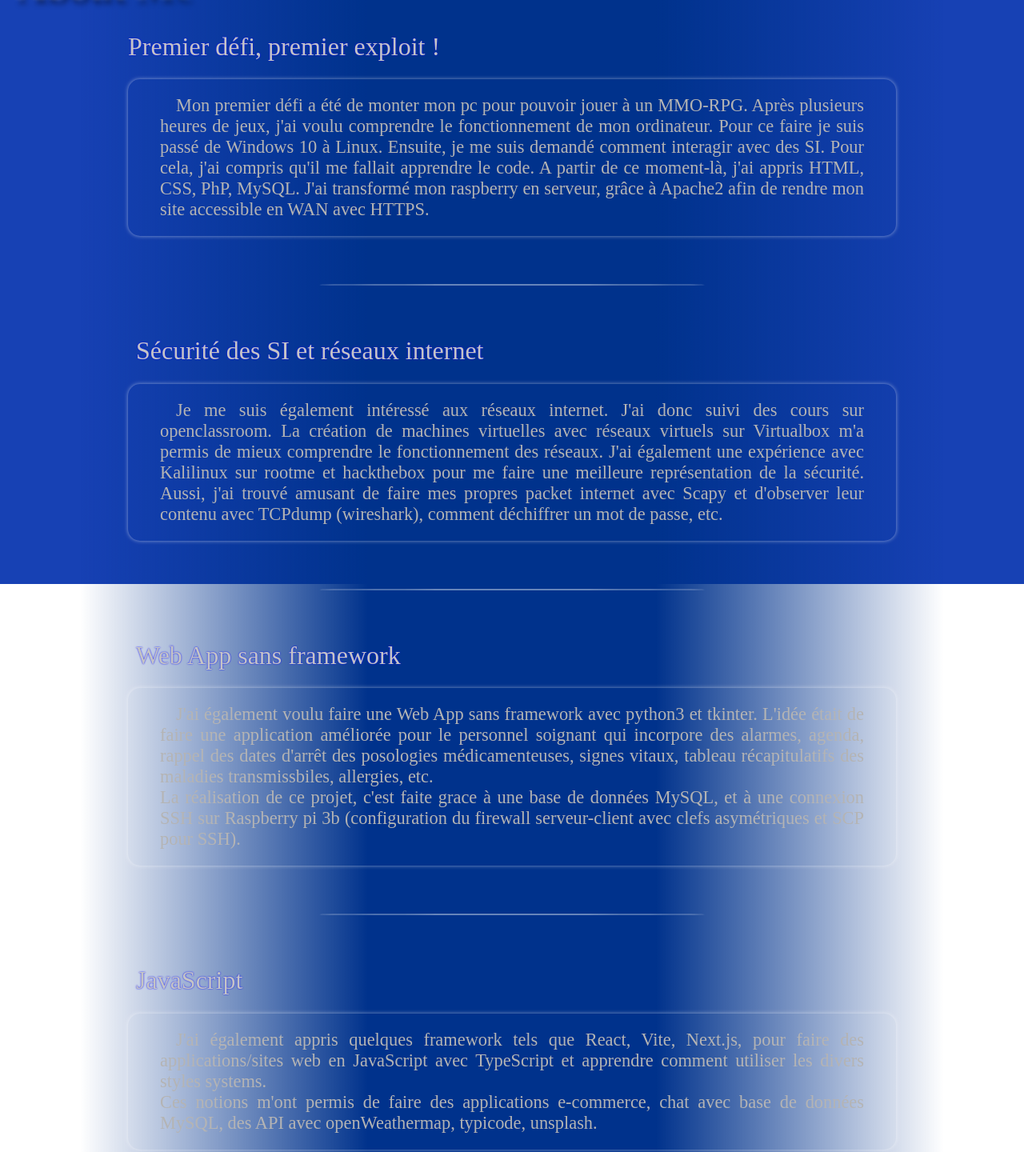
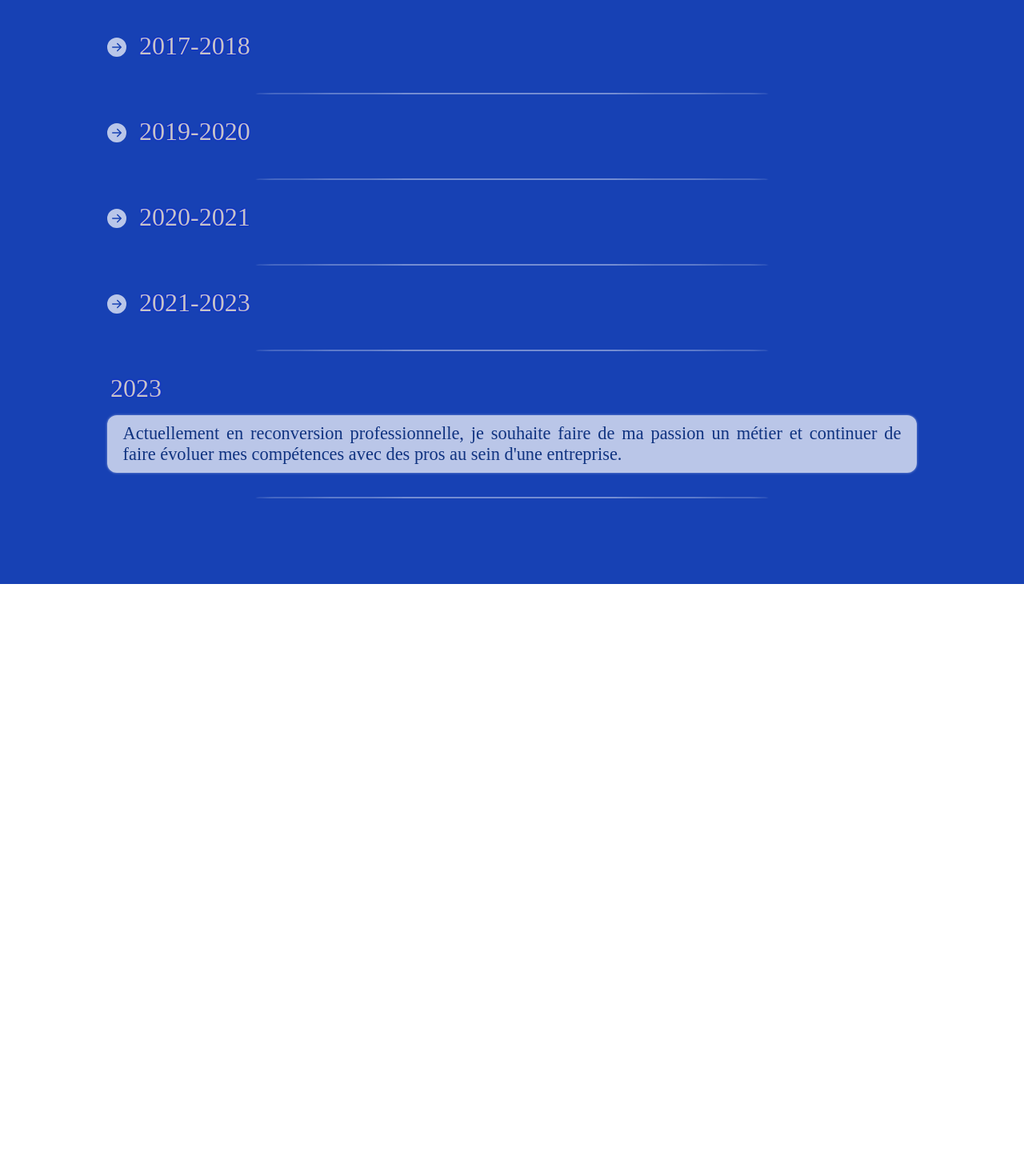
Before and after one commit to TLRKiliann/yarn-portfolio, a Next.js app in the folder my-portfolio/: page /about in a window 1280 px wide. Shown: the part 70-1510 px from the top of the page at 80% size. After the commit the page ends 800 px from the top, so only its background shows below. Built offline with nearby package versions, Linux system fonts and the light colour scheme; a web font is replaced by a local one.

Commit message:
transition setup done & structure scss improved

```diff
--- a/my-portfolio/pages/about/index.tsx
+++ b/my-portfolio/pages/about/index.tsx
@@ -1,15 +1,36 @@
-import React from 'react'
+import React, { useState } from 'react'
 import Layout from "../../components/Layout"
 import {useRouter} from 'next/router'
+import Link from 'next/link'
+import {BsFillArrowRightCircleFill} from 'react-icons/bs'
 import Image from 'next/image'
 import styles from '@/styles/About.module.scss'
 
 const About:React.FC = () => {
-
   const router = useRouter() as any
+  const [first, setFirst] = useState<boolean>(false)
+  const [second, setSecond] = useState<boolean>(false)
+  const [third, setThird] = useState<boolean>(false)
+  const [four, setFour] = useState<boolean>(false)
 
   const handleBackToHome = () => {
     router.replace("/")
+  }
+
+  const handleFirst = () => {
+    setFirst(first => !first)
+  }
+
+  const handleSecond = () => {
+    setSecond(second => !second)
+  }
+
+  const handleThird = () => {
+    setThird(third => !third)
+  }
+
+  const handleFour = () => {
+    setFour(four => !four)
   }
 
   return (
@@ -38,76 +59,191 @@ const About:React.FC = () => {
         <h1 className={styles.mainheaderabout}>About Me</h1>
 
         <article className={styles.article}>
-          <li className={styles.listhead}>
-            <a className={styles.aboutclassa}>Premier défi, premier exploit !
+
+          <div className={styles.listabout}>
+
+            {first === false ? (
+              <button type='button' onClick={handleFirst} className={styles.button}>
+                <BsFillArrowRightCircleFill className={styles.logoreact} size={24}/>
+              </button>
+              ) : (
+              <button type='button' onClick={handleFirst} className={styles.button}>
+                <BsFillArrowRightCircleFill className={styles.rotationlogo} size={24}/>
+              </button>
+              )
+            }
+            <a className={styles.aboutclassa}>
+              2017-2018
             </a>
-          </li>
-          <p className={styles.paragraphabout}>
-            Mon premier défi a été de monter mon pc pour pouvoir jouer à un MMO-RPG.
-            Après plusieurs heures de jeux, j'ai voulu comprendre le fonctionnement
-            de mon ordinateur. Pour ce faire je suis passé de Windows 10 à Linux.
-            Ensuite, je me suis demandé comment interagir avec des SI. Pour cela, j'ai
-            compris qu'il me fallait apprendre le code. A partir de ce moment-là,
-            j'ai appris HTML, CSS, PhP, MySQL. J'ai transformé mon raspberry en serveur,
-            grâce à Apache2 afin de rendre mon site accessible en WAN avec HTTPS.
-          </p>
+          </div>
+
+          {first === true ? (
+            <div className={styles.paragraphaboutfirst}>
+              <li className={styles.li}>
+                <Link className={styles.link} href="https://github.com/TLRKiliann/server-PHP-MySQL">
+                  Premier site en HTML, CSS, PhP, MySQL avec server Apache2
+                  raspberry (WAN) HTTPS
+                </Link>
+              </li>
+              <li className={styles.li}>
+                <Link className={styles.link} href="https://github.com/TLRKiliann/apache2_conf_raspberry">
+                  Configuration https apache2-ssl
+                </Link>
+              </li>
+            </div>
+            ) : null
+          }
+
           <hr className={styles.hrabout}/>
           <br />
-          <li className={styles.listabout}>
-            <a className={styles.aboutclassa}>Sécurité des SI et réseaux internet
+
+          <div className={styles.listabout}>
+
+            {second === false ? (
+              <button type='button' onClick={handleSecond} className={styles.button}>
+                <BsFillArrowRightCircleFill className={styles.logoreact} size={24}/>
+              </button>
+              ) : (
+              <button type='button' onClick={handleSecond} className={styles.button}>
+                <BsFillArrowRightCircleFill className={styles.rotationlogo} size={24}/>
+              </button>
+              )
+            }
+
+            <a className={styles.aboutclassa}>
+              2019-2020
             </a>
-          </li>
-          <p className={styles.paragraphabout}>
-            Je me suis également intéressé aux réseaux internet. J'ai donc suivi des
-            cours sur openclassroom. La création de machines virtuelles avec réseaux
-            virtuels sur Virtualbox m'a permis de mieux comprendre le fonctionnement des
-            réseaux. J'ai également une expérience avec Kalilinux sur rootme et hackthebox
-            pour me faire une meilleure représentation de la sécurité. Aussi, j'ai trouvé
-            amusant de faire mes propres packet internet avec Scapy et d'observer leur
-            contenu avec TCPdump (wireshark), comment déchiffrer un mot de passe, etc.
-          </p>
+          </div>
+
+          {second === true ? (
+            <div className={styles.paragraphaboutfirst}>
+              <li className={styles.li}>
+                <Link className={styles.link} href="https://github.com/TLRKiliann/BMI">
+                  BMI (python3-tkinter)
+                </Link>
+              </li>
+              <li className={styles.li}>
+                <Link className={styles.link} href="https://github.com/TLRKiliann/phpython-server">
+                  phpython-server
+                </Link>
+              </li>
+            </div>
+            ) : null
+          }
+
           <hr className={styles.hrabout}/>
           <br />
-          <li className={styles.listabout}>
-            <a className={styles.aboutclassa}>Web App sans framework
+
+          <div className={styles.listabout}>
+
+            {third === false ? (
+              <button type='button' onClick={handleThird} className={styles.button}>
+                <BsFillArrowRightCircleFill className={styles.logoreact} size={24}/>
+              </button>
+              ) : (
+              <button type='button' onClick={handleThird} className={styles.button}>
+                <BsFillArrowRightCircleFill className={styles.rotationlogo} size={24}/>
+              </button>
+              )
+            }
+
+            <a className={styles.aboutclassa}>
+              2020-2021
             </a>
-          </li>
-          <p className={styles.paragraphabout}>
-            J'ai également voulu faire une Web App sans framework avec python3 et tkinter.
-            L'idée était de faire une application améliorée pour le personnel soignant qui
-            incorpore des alarmes, agenda, rappel des dates d'arrêt des posologies
-            médicamenteuses, signes vitaux, tableau récapitulatifs des maladies
-            transmissbiles, allergies, etc.
-          <br />
-            La réalisation de ce projet, c'est faite grace à une base de données MySQL,
-            et à une connexion SSH sur Raspberry pi 3b (configuration du firewall
-            serveur-client avec clefs asymétriques et SCP pour SSH).
-          </p>
+          </div>
+
+          {third === true ? (
+            <div className={styles.paragraphaboutfirst}>
+              <li className={styles.li}>
+                <Link className={styles.link} href="https://github.com/TLRKiliann/tor-proxy">
+                  tor proxy on linux and raspberry pi 400
+                </Link>
+              </li>
+              <li className={styles.li}>
+                <Link className={styles.link} href="https://github.com/TLRKiliann/anxious_scale">
+                  anxious_scale (stand-alone) échelle d'évaluation des angoisse (psychatrie)
+                </Link>
+              </li>
+              <li className={styles.li}>
+                <Link className={styles.link} href="https://github.com/TLRKiliann/psychotabs">
+                  psychotabs (stand-alone)
+                </Link>
+              </li>
+              <li className={styles.li}>
+                <Link className={styles.link} href="https://github.com/TLRKiliann/interactions">
+                  interactions python3-tkinter (stand-alone)
+                </Link>
+              </li>
+              <li className={styles.li}>
+                <Link className={styles.link} href="https://github.com/TLRKiliann/timetrack">
+                  timetrack (application soins infirmiers) python3-tkinter ssh
+                  scp mysql
+                </Link>
+              </li>
+            </div>
+            ) : null
+          }
+
           <hr className={styles.hrabout}/>
           <br />
-          <li className={styles.listabout}>
-            <a className={styles.aboutclassa}>JavaScript
+
+          <div className={styles.listabout}>
+
+            {four === false ? (
+              <button type='button' onClick={handleFour} className={styles.button}>
+                <BsFillArrowRightCircleFill className={styles.logoreact} size={24}/>
+              </button>
+              ) : (
+              <button type='button' onClick={handleFour} className={styles.button}>
+                <BsFillArrowRightCircleFill className={styles.rotationlogo} size={24}/>
+              </button>
+              )
+            }
+
+            <a className={styles.aboutclassa}>
+              2021-2023
             </a>
-          </li>
-          <p className={styles.paragraphabout}>
-            J'ai également appris quelques framework tels que React, Vite, Next.js,
-            pour faire des applications/sites web en JavaScript avec TypeScript et
-            apprendre comment utiliser les divers styles systems.
-          <br />
-            Ces notions m'ont permis de faire des applications e-commerce, chat avec base
-            de données MySQL, des API avec openWeathermap, typicode, unsplash.
-          </p>
+          </div>
+
+          {four === true ? (
+            <div className={styles.paragraphaboutfirst}>
+              <li className={styles.li}>
+                <Link className={styles.link} href="https://github.com/TLRKiliann/Contacts-React">
+                  Phone contact with React (Contacts-React)
+                </Link>
+              </li>
+              <li className={styles.li}>
+                <Link className={styles.link} href="https://github.com/TLRKiliann/typescript-e-commerce">
+                  typescript-e-commerce
+                </Link>
+              </li>
+              <li className={styles.li}>
+                <Link className={styles.link} href="https://github.com/TLRKiliann/mernstack-api">
+                  mernstack-api (vite-react-typescript-mysql)
+                </Link>
+              </li>
+              <li className={styles.li}>
+                <Link className={styles.link} href="https://github.com/TLRKiliann/nextjs-api">
+                  Next.js api
+                </Link>
+              </li>
+            </div>
+            ) : null
+          }
+
           <hr className={styles.hrabout}/>
           <br />
-          <li className={styles.listabout}>
-            <a className={styles.aboutclassa}>Et la suite...
+
+          <div className={styles.listabout}>
+            <a className={styles.aboutclassa}>
+              2023
             </a>
-          </li>
-          <p className={styles.paragraphabout}>
+          </div>
+          <div className={styles.paragraphabout}>
             Actuellement en reconversion professionnelle, je souhaite faire de ma passion
             un métier et continuer de faire évoluer mes compétences avec des pros au sein
             d'une entreprise.
-          </p>
+          </div>
           <hr className={styles.hrabout} style={{marginBottom: "0px"}} />
           <br />
         </article>
--- a/my-portfolio/styles/About.module.scss
+++ b/my-portfolio/styles/About.module.scss
@@ -1,9 +1,51 @@
 @import 'fonts.scss';
 @import 'colors.scss';
+
+@keyframes first-link {
+  0% {
+    opacity: 0;
+    transform: translateY(-40px);
+  }
+  100% {
+    opacity: 1;
+    transform: translateY(0px);
+  }
+}
 
 @mixin topright(){
   top: 0px;
   right: 0px;
+}
+
+@mixin rotationlogostyle(){
+  margin-bottom: -3px;
+  color: rgba(255,255,255,0.7);
+}
+
+@mixin logohover(){
+  cursor: pointer;
+  color: rgba(255,255,255, 0.3);
+}
+
+@mixin transitionparagraph(){
+  width: 76%;
+  margin: auto;
+  margin-top: 5px;
+  padding: 10px 20px;
+  text-decoration: none;
+  text-align: justify;
+  font-family: $abhaya_font;
+  font-size: 1.4rem;
+  color: rgba(16, 51, 128, 1);
+  background: rgba(255,255,255,0.7);
+  border-radius: 12px;
+  box-shadow: 0px 0px 3px rgba(255,255,255,0.5);
+}
+
+@mixin linkstyle(){
+  margin-left: -14px;
+  text-decoration: none;
+  color: rgba(16, 51, 128, 1);
 }
 
 .bgcolorabout {
@@ -53,60 +95,85 @@
     padding-left: 20px;
     font-family: $abhaya_font;
     font-size: 3.2rem;
-    /*color: rgba(0,50,240,1);*/
-    color: whitesmoke;
+    color: $whitesmoke;
     text-shadow:
-      0px 0px 1px rgba(24,24,24, 1),
-      0px 0px 5px rgba(180,180,180, 1),
-      3px 8px 7px rgba(0,0,0, 0.3),
-      3px 8px 5px rgba(0,0,0, 0.1),
+      0px 0px 1px $lightgrey_24,
+      0px 0px 2px rgba(180,180,180, 1);
   }
   .article {
-    position: absolute;
-    top: 0px;
-    right: 100px;
-    left: 100px;
-    padding: 10px 60px;
-    margin-bottom: 40px;
-    background: linear-gradient(90deg,
-      rgba(255,255,255,0), rgba(0,50,140,1),
-      rgba(0,50,140,1), rgba(255,255,255,0));
+    margin-top: 20px;
+    margin-bottom: 30px;
     border-radius: 20px;
-    .listhead {
-      margin-top: 100px;
+    .button {
+      background: transparent;
+      border: none;
+      outline: none;
+      .logoreact {
+        @include rotationlogostyle();
+        &:hover {
+          @include logohover();
+        }
+      }
+    }
+    .rotationlogo {
+      @include rotationlogostyle();
+      transform: rotateZ(90deg);
+      &:hover {
+        @include logohover();
+      }
+    }
+    .listabout {
+      width: 80%;
+      margin: auto;
+      position: relative;
+      padding: 10px 20px;
+      list-style: none;
       font-family: $abhaya_font;
       font-size: 2rem;
-      list-style: none;
       color: $whitesmoke;
       text-shadow: 0px 0px 2px blue;
-    }
-    .listabout {
-      font-family: $abhaya_font;
-      font-size: 2rem;
-      list-style: none;
-
-        color: $whitesmoke;
-        text-shadow: 0px 0px 2px blue;
+      background: $bg_color;
+      z-index: 2;
       .aboutclassa {
         padding: 3px 10px;
       }
     }
+    .paragraphaboutfirst {
+      position: relative;
+      @include transitionparagraph();
+      opacity: 1;
+      z-index: 1;
+
+      animation-name: first-link;
+      animation-duration: 2s;
+      animation-timing-function: ease;
+      transform: translateY(0px);
+      .li {
+        color: rgba(16, 51, 128, 1);
+        &:hover {
+          color: dodgerblue;
+        }
+        .link {
+          @include linkstyle();
+          &:hover {
+            color: dodgerblue;
+          }
+        }
+      }
+    }
     .paragraphabout {
-      padding: 20px 40px;
-      text-align: justify;
-      text-indent: 20px;
-      font-family: $abhaya_font;
-      font-size: 1.4rem;
-      color: rgba(180,180,180, 1);
-      background: transparent;
-
-      box-shadow: 0px 0px 5px rgba(255,255,255,0.5);
-      border-radius: 15px;
+      @include transitionparagraph();
+      .li {
+        color: rgba(16, 51, 128, 1);
+        .link {
+          @include linkstyle();
+        }
+      }
     }
     .hrabout {
       width: 50%;
-      margin-top: 60px;
-      margin-bottom: 40px;
+      margin-top: 30px;
+      margin-bottom: 0px;
       border-radius: 50%;
       border-top: 1px solid rgba(255,255,255,0.4);
       border-bottom: 1px solid rgba(255,255,255,0.4);
```
